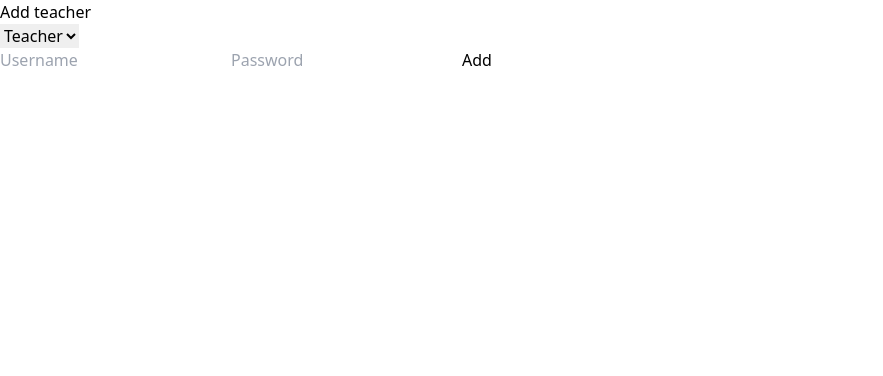
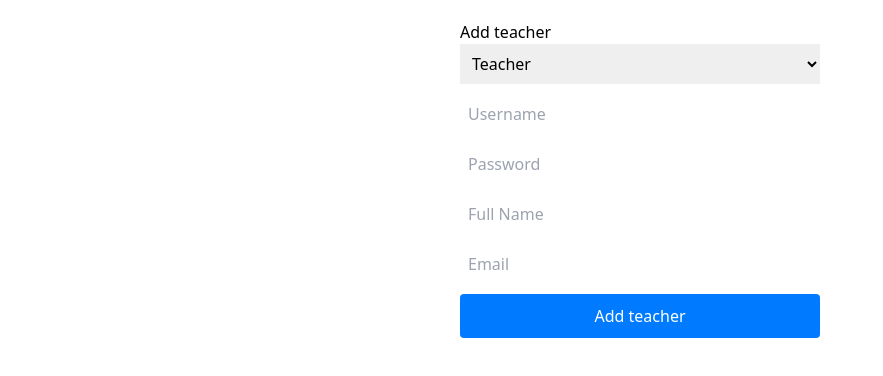
Before and after one commit to Vidyashree-H-Shetty/Edu_Track, a React (Vite) app in the folder p4/frontend/: page /admin/add in a window 1280 px wide. Shown: the top 376 px of the page, without its empty margins (0-883 px from the left). Built offline with nearby package versions, Linux system fonts and the light colour scheme.

Commit message:
admin login modification

```diff
--- a/p4/frontend/src/pages/AddCredentials.jsx
+++ b/p4/frontend/src/pages/AddCredentials.jsx
@@ -5,23 +5,106 @@ const AddCredentials = () => {
   const [type, setType] = useState('teacher');
   const [username, setUsername] = useState('');
   const [password, setPassword] = useState('');
+  const [name, setName] = useState('');
+  const [email, setEmail] = useState('');
+  const [grade, setGrade] = useState('10');
 
   const add = async () => {
-    const endpoint = type === 'teacher' ? 'add-teacher' : 'add-student';
-    await axios.post(`http://localhost:5000/api/${endpoint}`, { username, password });
-    alert(`${type} added`);
+    try {
+      const endpoint = type === 'teacher' ? 'add-teacher' : 'add-student';
+      const payload = type === 'teacher'
+        ? { username, password, name, email }
+        : { username, password, name, email, grade: parseInt(grade) };
+
+      await axios.post(`http://localhost:5000/api/${endpoint}`, payload);
+      alert(`${type} added successfully`);
+
+      // Reset form
+      setUsername('');
+      setPassword('');
+      setName('');
+      setEmail('');
+      setGrade('10');
+    } catch (error) {
+      console.error('Error adding user:', error);
+      alert(`Error adding ${type}: ${error.response?.data?.error || error.message}`);
+    }
   };
 
   return (
-    <div>
+    <div style={{ padding: '20px', maxWidth: '400px', margin: '0 auto' }}>
       <h2>Add {type}</h2>
-      <select onChange={(e) => setType(e.target.value)}>
+      <select
+        value={type}
+        onChange={(e) => setType(e.target.value)}
+        style={{ width: '100%', padding: '8px', marginBottom: '10px' }}
+      >
         <option value="teacher">Teacher</option>
         <option value="student">Student</option>
       </select><br />
-      <input placeholder="Username" onChange={(e) => setUsername(e.target.value)} />
-      <input placeholder="Password" onChange={(e) => setPassword(e.target.value)} />
-      <button onClick={add}>Add</button>
+
+      <input
+        placeholder="Username"
+        value={username}
+        onChange={(e) => setUsername(e.target.value)}
+        style={{ width: '100%', padding: '8px', marginBottom: '10px' }}
+      />
+      <input
+        placeholder="Password"
+        type="password"
+        value={password}
+        onChange={(e) => setPassword(e.target.value)}
+        style={{ width: '100%', padding: '8px', marginBottom: '10px' }}
+      />
+      <input
+        placeholder="Full Name"
+        value={name}
+        onChange={(e) => setName(e.target.value)}
+        style={{ width: '100%', padding: '8px', marginBottom: '10px' }}
+      />
+      <input
+        placeholder="Email"
+        type="email"
+        value={email}
+        onChange={(e) => setEmail(e.target.value)}
+        style={{ width: '100%', padding: '8px', marginBottom: '10px' }}
+      />
+
+      {type === 'student' && (
+        <select
+          value={grade}
+          onChange={(e) => setGrade(e.target.value)}
+          style={{ width: '100%', padding: '8px', marginBottom: '10px' }}
+        >
+          <option value="1">Grade 1</option>
+          <option value="2">Grade 2</option>
+          <option value="3">Grade 3</option>
+          <option value="4">Grade 4</option>
+          <option value="5">Grade 5</option>
+          <option value="6">Grade 6</option>
+          <option value="7">Grade 7</option>
+          <option value="8">Grade 8</option>
+          <option value="9">Grade 9</option>
+          <option value="10">Grade 10</option>
+          <option value="11">Grade 11</option>
+          <option value="12">Grade 12</option>
+        </select>
+      )}
+
+      <button
+        onClick={add}
+        style={{
+          width: '100%',
+          padding: '10px',
+          backgroundColor: '#007bff',
+          color: 'white',
+          border: 'none',
+          borderRadius: '4px',
+          cursor: 'pointer'
+        }}
+      >
+        Add {type}
+      </button>
     </div>
   );
 };
--- a/p4/frontend/src/pages/StudentDashboard.jsx
+++ b/p4/frontend/src/pages/StudentDashboard.jsx
@@ -32,6 +32,7 @@ const EduTrackDashboard = () => {
     { type: 'bot', message: 'Hi! I\'m your AI study assistant. How can I help you today?' }
   ]);
   const [quizzes, setQuizzes] = useState([]);
+  const [studentData, setStudentData] = useState(null);
   const [loading, setLoading] = useState(false);
 
   const sidebarItems = [
@@ -81,7 +82,22 @@ const EduTrackDashboard = () => {
     navigate(`/quiz/${quizId}`);
   };
 
+  const fetchStudentData = async () => {
+    try {
+      const studentId = localStorage.getItem('studentId');
+      if (!studentId) return;
+      const response = await fetch(`http://localhost:5000/api/user/student/${studentId}`);
+      const data = await response.json();
+      if (data.success) {
+        setStudentData(data.student);
+      }
+    } catch (error) {
+      console.error('Error fetching student data:', error);
+    }
+  };
+
   useEffect(() => {
+    fetchStudentData();
     if (activeSection === 'quizzes') {
       fetchQuizzes();
     }
@@ -90,7 +106,7 @@ const EduTrackDashboard = () => {
   const renderDashboard = () => (
     <div className="space-y-6">
       <div className="bg-gradient-to-r from-purple-500 to-pink-500 text-white p-6 rounded-2xl">
-        <h2 className="text-2xl font-bold mb-2">Welcome back, Alex! 🎯</h2>
+        <h2 className="text-2xl font-bold mb-2">Welcome back, {(studentData && studentData.name) || localStorage.getItem('studentName') || 'Student'}! 🎯</h2>
         <p className="opacity-90">Ready to continue your learning journey?</p>
       </div>
 
@@ -483,8 +499,8 @@ const EduTrackDashboard = () => {
                     <User className="w-4 h-4 text-white" />
                   </div>
                   <div className="text-left">
-                    <p className="font-medium text-gray-800">Alex Johnson</p>
-                    <p className="text-sm text-gray-600">Grade 10</p>
+                    <p className="font-medium text-gray-800">{(studentData && studentData.name) || localStorage.getItem('studentName') || 'Student'}</p>
+                    <p className="text-sm text-gray-600">{studentData?.grade ? `Grade ${studentData.grade}` : 'Grade'}</p>
                   </div>
                   <ChevronDown className="w-4 h-4 text-gray-600" />
                 </button>
--- a/p4/frontend/src/pages/TeacherDashboard.jsx
+++ b/p4/frontend/src/pages/TeacherDashboard.jsx
@@ -267,7 +267,7 @@ const TeacherDashboard = () => {
   const renderDashboard = () => (
     <div className="space-y-6">
       <div className="bg-gradient-to-r from-blue-500 to-indigo-600 text-white p-6 rounded-2xl">
-        <h2 className="text-2xl font-bold mb-2">Welcome back, Ms. Sharma! 🎓</h2>
+        <h2 className="text-2xl font-bold mb-2">Welcome back, {(teacherData && teacherData.name) || localStorage.getItem('teacherName') || 'Teacher'}! 🎓</h2>
         <p className="opacity-90">Ready to inspire your students today?</p>
       </div>
 
@@ -1112,8 +1112,8 @@ const TeacherDashboard = () => {
                     <User className="w-4 h-4 text-white" />
                   </div>
                   <div className="text-left">
-                    <p className="font-medium text-gray-800">Ms. Sharma</p>
-                    <p className="text-sm text-gray-600">Mathematics Teacher</p>
+                    <p className="font-medium text-gray-800">{(teacherData && teacherData.name) || localStorage.getItem('teacherName') || 'Teacher'}</p>
+                    <p className="text-sm text-gray-600">{teacherData?.subjects ? teacherData.subjects.join(', ') : 'Teacher'}</p>
                   </div>
                   <ChevronDown className="w-4 h-4 text-gray-600" />
                 </button>
```
Lines whose indentation alone changed are shown as unchanged.
